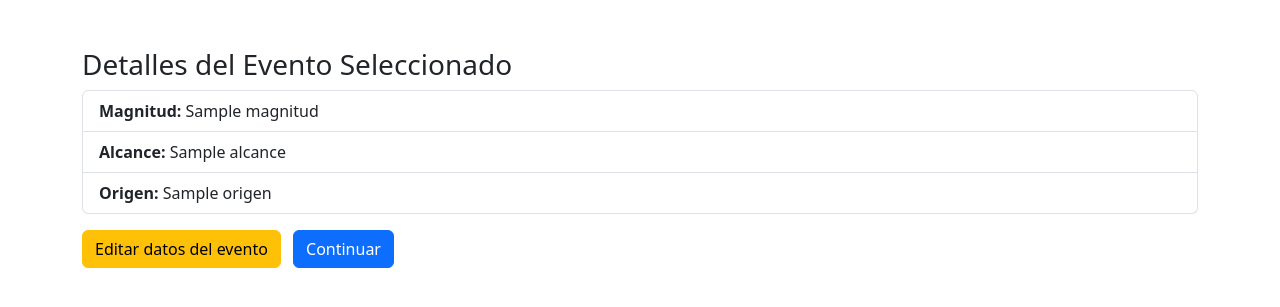
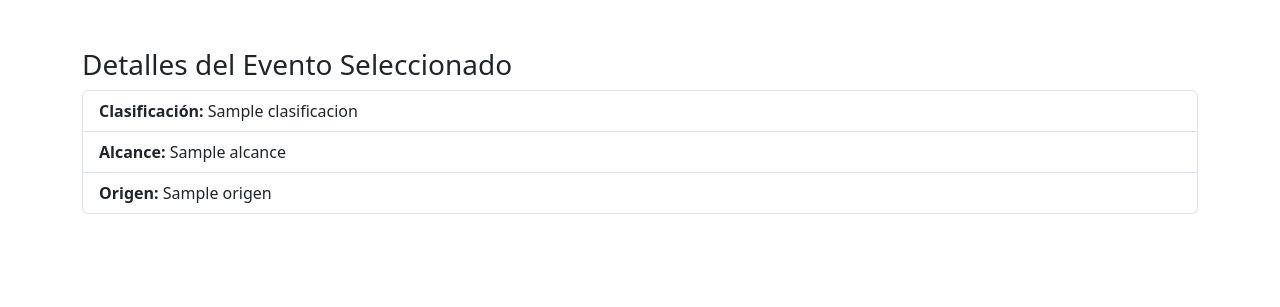
Before and after one commit to nzlopez07/PPAI-DSI, a Flask app: template templates/detalle_evento.html in a window 1280 px wide. Shown: the top 307 px of the page. Run offline with Flask 3, Linux system fonts and the light colour scheme; the template is opened without the code that fills it: most values are stand-ins (such as "Sample title", 1, 10 or a date in 2020); parts of the project's set-up code (start-up, migrations or seed data) failed here and were passed over.

Commit message:
Se muestran los datos del evento sismico

```diff
--- a/controllers/GestorRevisionEventoSismico.py
+++ b/controllers/GestorRevisionEventoSismico.py
@@ -58,9 +58,11 @@ class GestorRevisionEventoSismico:
                     eventosSismicos[i], eventosSismicos[j] = eventosSismicos[j], eventosSismicos[i]
 
     # Seleccionar un evento
-    def tomarSeleccionEvento(self):
+    def tomarSeleccionEvento(self, evento):
+        self.eventoSismicoSeleccionado = evento
         self.bloquearEventoSismico()
         self.buscarDatosSismicos()
+        self.pantallaRevision.mostrarDatosEventosSismicos(self.nombreAlcance, self.nombreOrigen,self.nombreClasificacion)
 
     def bloquearEventoSismico(self):
         # Buscar por estado y ambito el estado BloqueadoEnRevision
@@ -84,7 +86,6 @@ class GestorRevisionEventoSismico:
         self.nombreAlcance, self.nombreOrigen, self.nombreClasificacion = self.eventoSismicoSeleccionado.obtenerDatosEvento()
 
 
-
     def obtenerEstacionesSismográficas():
         pass
 
--- a/entities/EventoSismico.py
+++ b/entities/EventoSismico.py
@@ -120,7 +120,12 @@ class EventoSismico:
 
     # Nombres a chequear
     def obtenerDatosEvento(self):
+        print("\n\nObtenemos datos del evento")
         alcance = self.getAlcanceSismo().getNombre()
         origen = self.getOrigenGeneracion().getNombre()
         clasificacion = self.getClasificacion().getNombre()
+        print("Nombre origen: ", origen)
+        print("Nombre alcance: ", alcance)
+        print("Nombre clasificacion: ", clasificacion)
+        print("\n")
         return alcance, origen, clasificacion
--- a/main.py
+++ b/main.py
@@ -19,9 +19,10 @@ def eventos():
     return render_template('seleccionar_evento.html', eventos=eventos)
 
 # Ruta donde se muestran los datos del evento seleccionado
-@app.route('/eventos/evento')
+@app.route('/eventos/evento', methods=['POST'])
 def eventoSeleccionado():
-    alcance, origen, clasificacion = pantalla.tomarSeleccionEvento()
+    indice = int(request.form['eventoSeleccionado'])
+    alcance, origen, clasificacion = pantalla.tomarSeleccionEvento(indice)
     return render_template('detalle_evento.html', alcance=alcance, origen=origen, clasificacion=clasificacion)
 
 
--- a/templates/detalle_evento.html
+++ b/templates/detalle_evento.html
@@ -8,11 +8,9 @@
 <body class="container mt-5">
     <h3>Detalles del Evento Seleccionado</h3>
     <ul class="list-group mb-3">
-        <li class="list-group-item"><strong>Magnitud:</strong> {{ evento.magnitud }}</li>
-        <li class="list-group-item"><strong>Alcance:</strong> {{ evento.alcance }}</li>
-        <li class="list-group-item"><strong>Origen:</strong> {{ evento.origen }}</li>
+        <li class="list-group-item"><strong>Clasificación:</strong> {{ clasificacion }}</li>
+        <li class="list-group-item"><strong>Alcance:</strong> {{ alcance }}</li>
+        <li class="list-group-item"><strong>Origen:</strong> {{ origen }}</li>
     </ul>
-    <a href="/editar/{{ evento.id }}" class="btn btn-warning me-2">Editar datos del evento</a>
-    <a href="/confirmar/{{ evento.id }}" class="btn btn-primary">Continuar</a>
 </body>
 </html>
```
Also changed, not shown: data.py (+11 -12 lines), interface/PantallaRevisionEventoSismico.py (+5 -2 lines), templates/seleccionar_evento.html (+11 -14 lines).
